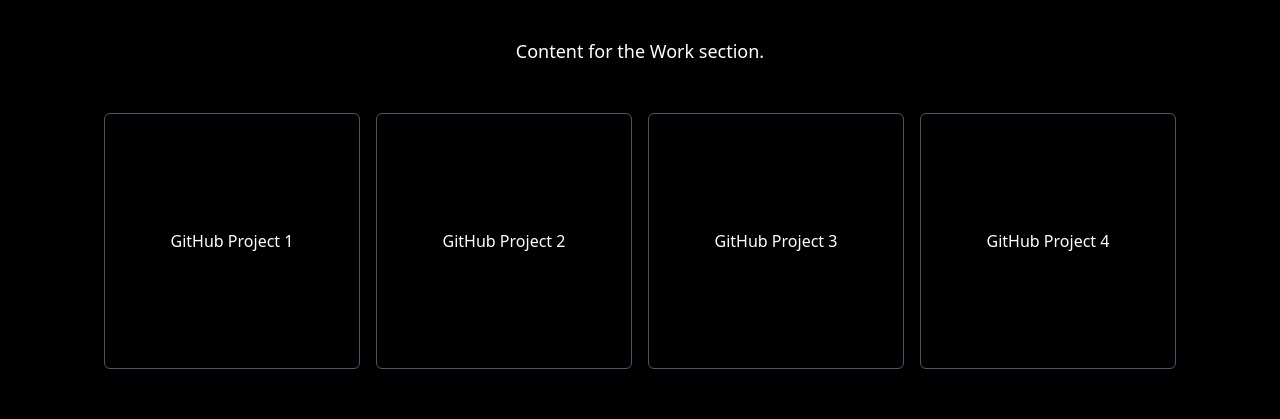
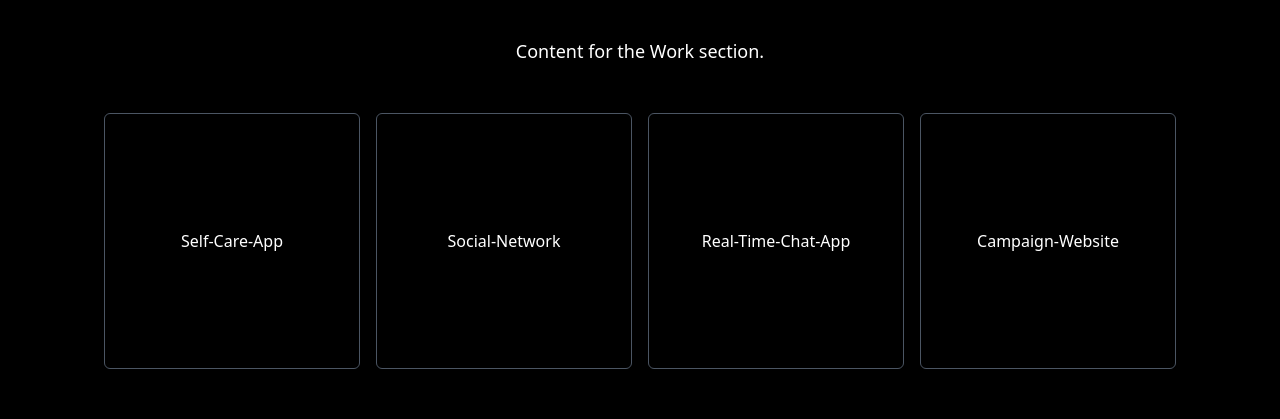
Before and after one commit to LunnS2/Portfolio-Website, a React (Vite) app: page / in a window 1280 px wide. Shown: the part 3327-3746 px from the top of the page. Built offline with nearby package versions, Linux system fonts and the light colour scheme.

Commit message:
work.jsx: Replace dummy href

```diff
--- a/src/components/work.jsx
+++ b/src/components/work.jsx
@@ -21,36 +21,36 @@ function Work() {
         </p>
         <div className="flex flex-wrap gap-4 justify-center">
           <a
-            href="https://github.com"
+            href="https://d-life.vercel.app/"
             target="_blank"
             rel="noopener noreferrer"
             className="w-full sm:w-64 h-64 bg-white dark:bg-black text-black dark:text-white border border-gray-600 dark:hover:bg-neutral-900 hover:bg-gray-100 flex items-center justify-center rounded-md transition-transform duration-300 ease-in-out hover:-translate-y-2"
           >
-            GitHub Project 1
+            Self-Care-App
           </a>
           <a
-            href="https://github.com"
+            href="https://dicefeed.vercel.app/"
             target="_blank"
             rel="noopener noreferrer"
             className="w-full sm:w-64 h-64 bg-white dark:bg-black text-black dark:text-white border border-gray-600 dark:hover:bg-neutral-900 hover:bg-gray-100 flex items-center justify-center rounded-md transition-transform duration-300 ease-in-out hover:-translate-y-2"
           >
-            GitHub Project 2
+            Social-Network
           </a>
           <a
-            href="https://github.com"
+            href="https://safe-talk-chat.vercel.app/"
             target="_blank"
             rel="noopener noreferrer"
             className="w-full sm:w-64 h-64 bg-white dark:bg-black text-black dark:text-white border border-gray-600 dark:hover:bg-neutral-900 hover:bg-gray-100 flex items-center justify-center rounded-md transition-transform duration-300 ease-in-out hover:-translate-y-2"
           >
-            GitHub Project 3
+            Real-Time-Chat-App
           </a>
           <a
-            href="https://github.com"
+            href="https://join-my-journey.vercel.app/"
             target="_blank"
             rel="noopener noreferrer"
             className="w-full sm:w-64 h-64 bg-white dark:bg-black text-black dark:text-white border border-gray-600 dark:hover:bg-neutral-900 hover:bg-gray-100 flex items-center justify-center rounded-md transition-transform duration-300 ease-in-out hover:-translate-y-2"
           >
-            GitHub Project 4
+            Campaign-Website
           </a>
         </div>
       </motion.div>
```
